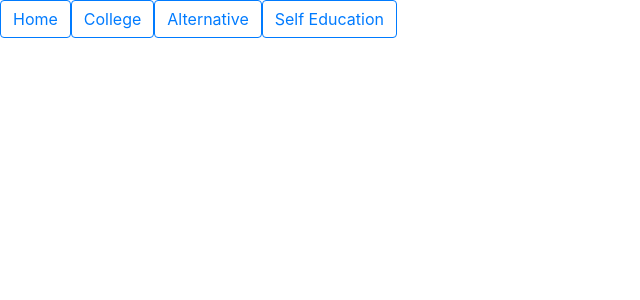
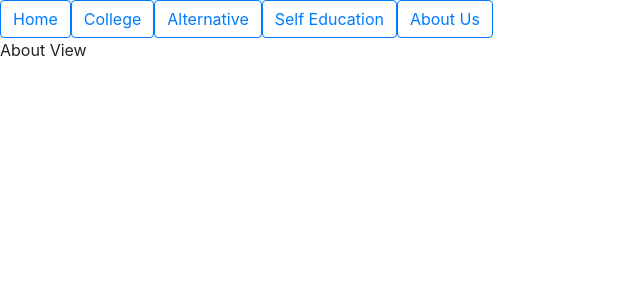
Before and after one commit to cfg-hbcuhsi/team-10, a React (Create React App) app: page /about in a window 1280 px wide. Shown: the top 300 px of the page, without its empty margins (0-640 px from the left). Built offline with nearby package versions, Linux system fonts and the light colour scheme.

Commit message:
Fixed history.push issue, now using history 4.10.1, Added About.js base and routing

```diff
--- a/package.json
+++ b/package.json
@@ -7,7 +7,7 @@
     "@testing-library/react": "^9.3.2",
     "@testing-library/user-event": "^7.1.2",
     "bootstrap": "^4.5.2",
-    "history": "^5.0.0",
+    "history": "^4.10.1",
     "react": "^16.13.1",
     "react-bootstrap": "^1.3.0",
     "react-dom": "^16.13.1",
--- /dev/null
+++ b/src/components/About/About.js
@@ -0,0 +1,19 @@
+import React, { Component } from 'react';
+
+class About extends Component {
+
+    constructor(props) {
+        super(props);
+        this.state = {
+        }
+    }
+    render() {
+        return (
+            <div>
+                <p>About View</p>
+            </div>
+        )
+    }
+}
+
+export default About;
--- a/src/components/App.js
+++ b/src/components/App.js
@@ -23,6 +23,7 @@ class App extends Component {
                 <Button type="submit" variant="outline-primary" onClick={() => history.push("/college")}>College</Button>
                 <Button type="submit" variant="outline-primary" onClick={() => history.push("/alternative-careers")}>Alternative</Button>
                 <Button type="submit" variant="outline-primary" onClick={() => history.push("/self-education")}>Self Education</Button>
+                <Button type="submit" variant="outline-primary" onClick={() => history.push("/about")}>About Us</Button>
               </div>
              <Routes/>
             </div>
--- a/src/components/Routes.js
+++ b/src/components/Routes.js
@@ -5,6 +5,7 @@ import Home from '../components/Home Screen/Home';
 import College from '../components/College Screen/College';
 import AlternativeCareers from '../components/Alternative Screen/AlternativeCareers';
 import SelfEducation from '../components/Self Education Screen/SelfEducation';
+import About from '../components/About/About';
 
 export default class Routes extends Component {
 
@@ -21,6 +22,8 @@ export default class Routes extends Component {
                     </Route>
                     <Route path="/self-education" component={SelfEducation}>
                     </Route>
+                    <Route path="/about" component={About}>
+                    </Route>
                 </Switch>
             </Router>
         )
```
Also changed, not shown: 1 other file (tests, documents, lock files or other folders).
